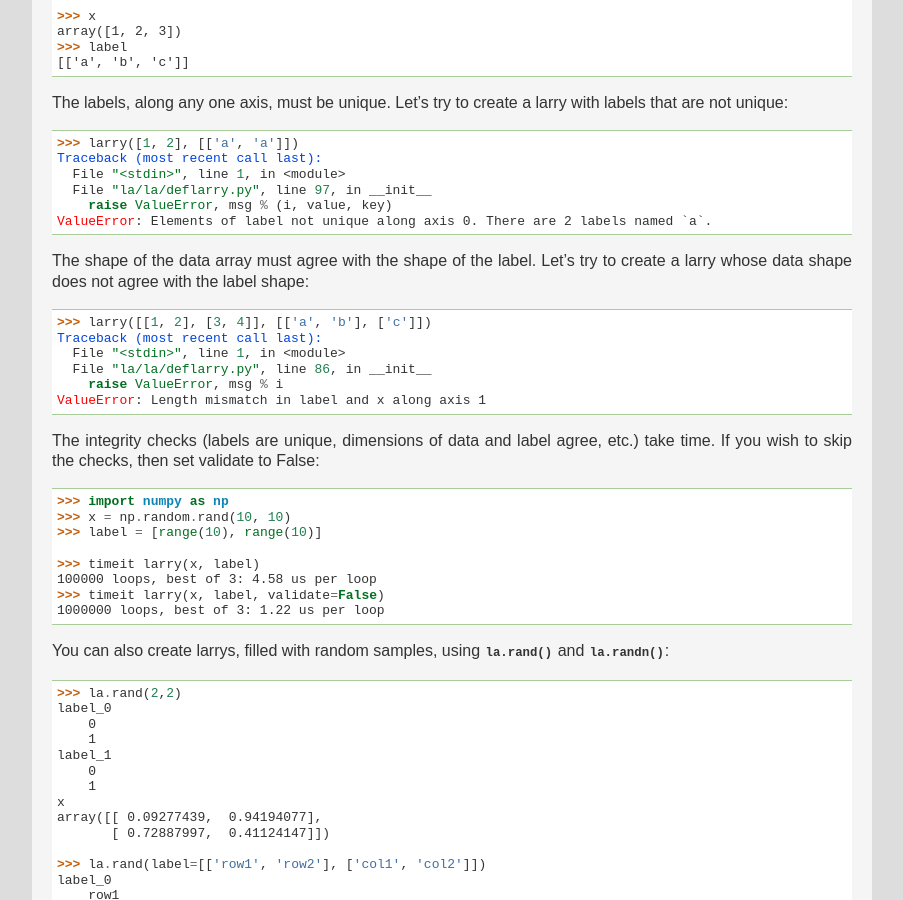
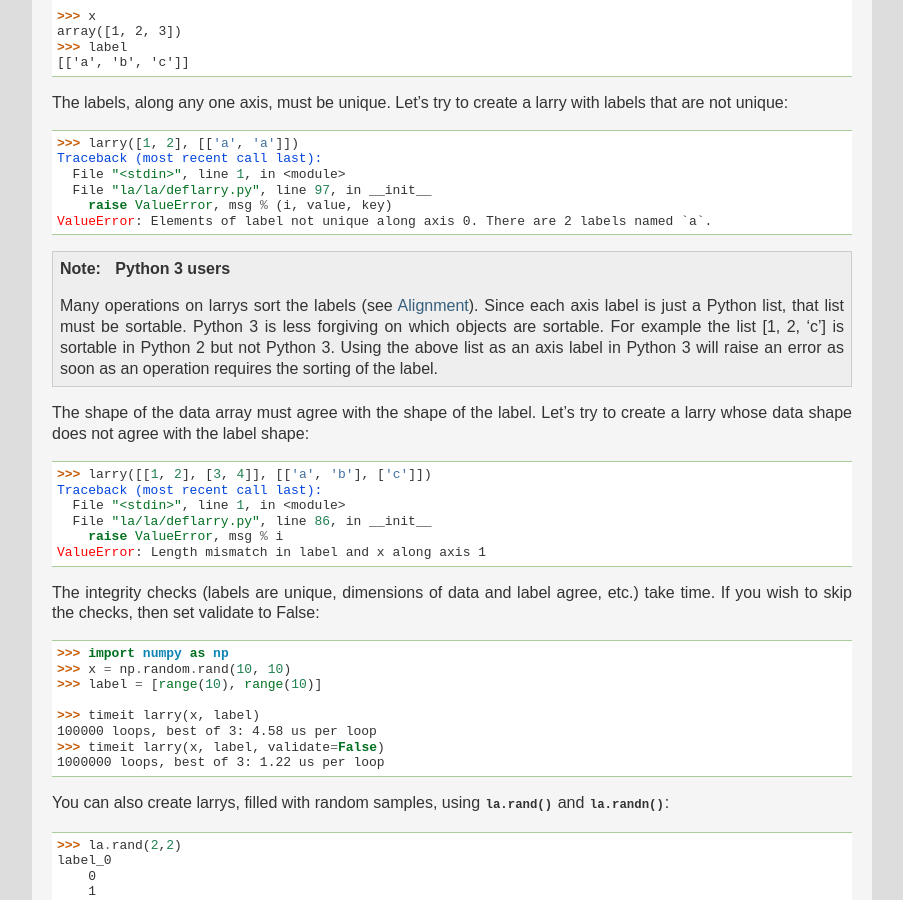
Before and after one commit to kwgoodman/la, a Sphinx documentation site: the page built from doc/source/work.rst, in a window 1280 px wide and 900 px high, scrolled down 2060 px. Shown: the whole window, without its empty margins (198-1101 px from the left). Built offline with Sphinx 7.4.7, drawn with Linux system fonts in a browser that asks for light colours; the version number is read from the project's files by our own code.

Commit message:
DOC edits

```diff
--- a/RELEASE.rst
+++ b/RELEASE.rst
@@ -25,7 +25,7 @@ la 0.7
 
 **Enhancements**
 
-- la now supports Python 3
+- la now supports Python 3 (thanks to Benjamin Root for initial porting)
 - Can now index into a larry with a 1d bool larry
 - Added setitem ability to label indexing (lix)
 
--- a/doc/source/ref_farray.rst
+++ b/doc/source/ref_farray.rst
@@ -27,10 +27,6 @@ summary statistics.
 
     The `Bottleneck package <http://pypi.python.org/pypi/Bottleneck>`_
     contains fast moving window functions.
-
-------------
-
-.. autofunction:: la.farray.move_median
 
 ------------
 
--- a/doc/source/work.rst
+++ b/doc/source/work.rst
@@ -113,6 +113,16 @@ with labels that are not unique::
       File "la/la/deflarry.py", line 97, in __init__
         raise ValueError, msg % (i, value, key)
     ValueError: Elements of label not unique along axis 0. There are 2 labels named `a`.
+
+.. note::
+    **Python 3 users**
+
+    Many operations on larrys sort the labels (see :ref:`alignment`). Since
+    each axis label is just a Python list, that list must be sortable.
+    Python 3 is less forgiving on which objects are sortable. For example
+    the list [1, 2, 'c'] is sortable in Python 2 but not Python 3. Using
+    the above list as an axis label in Python 3 will raise an error as soon
+    as an operation requires the sorting of the label.
 
 The shape of the data array must agree with the shape of the label. Let's try
 to create a larry whose data shape does not agree with the label shape::
@@ -742,6 +752,8 @@ Assignment by indexing is the same as with Numpy arrays::
 You can also assign values by updating them with the
 :meth:`merge <la.larry.merge>` method. See :ref:`merge` for details.
 
+.. _alignment:
+
 Alignment
 ---------
 
```
Also changed, not shown: 1 other file.
